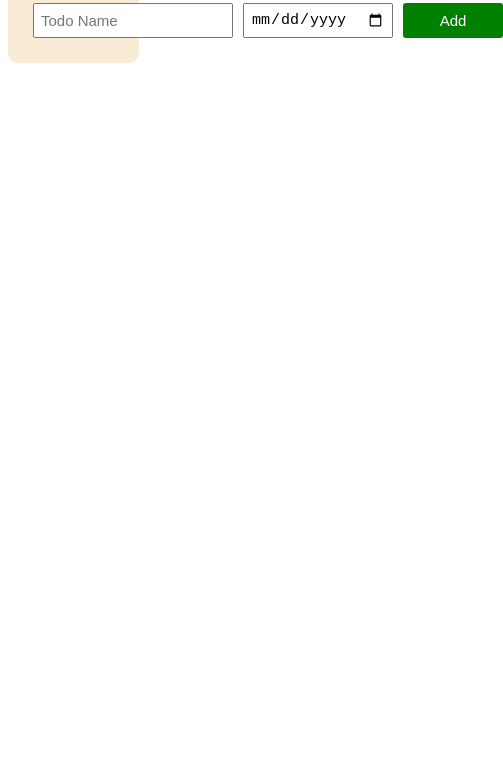
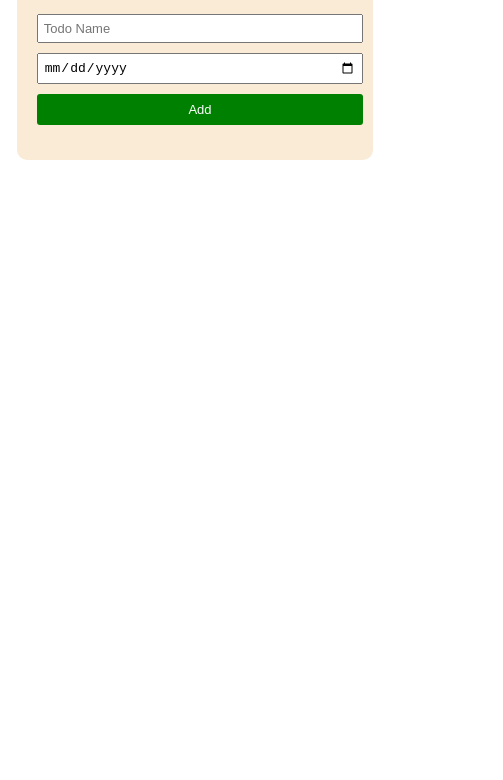
Before and after one commit to GKarthik180502/ToDoList, a plain HTML site: page index.html in a window 390 px wide. Shown: the part 64-844 px from the top of the page, 503 px wide, since content can reach past the window. Drawn offline with Linux system fonts and the light colour scheme.

Commit message:
second commit

```diff
--- a/todo-list.css
+++ b/todo-list.css
@@ -54,3 +54,26 @@ body{
 .todo-grid{
     padding-bottom: 15px;
 }
+
+@media (max-width: 600px) {
+    .todo-grid, .todo-input-grid {
+        grid-template-columns: 1fr;
+        column-gap: 0; row-gap: 10px;
+        margin-left: 10px;
+    }
+    .to-do-body {
+        width: 90%;
+        margin: 0 auto;
+        padding: 10px;
+    }
+    .add-todo-button,
+    .delete-todo-button {
+         font-size: 13px; padding: 8px;
+        }
+    .to-do-list { font-size: medium; }
+    .name-input,
+    .due-date-input {
+         font-size: 13px;
+          padding: 5px;
+    }
+}
```
